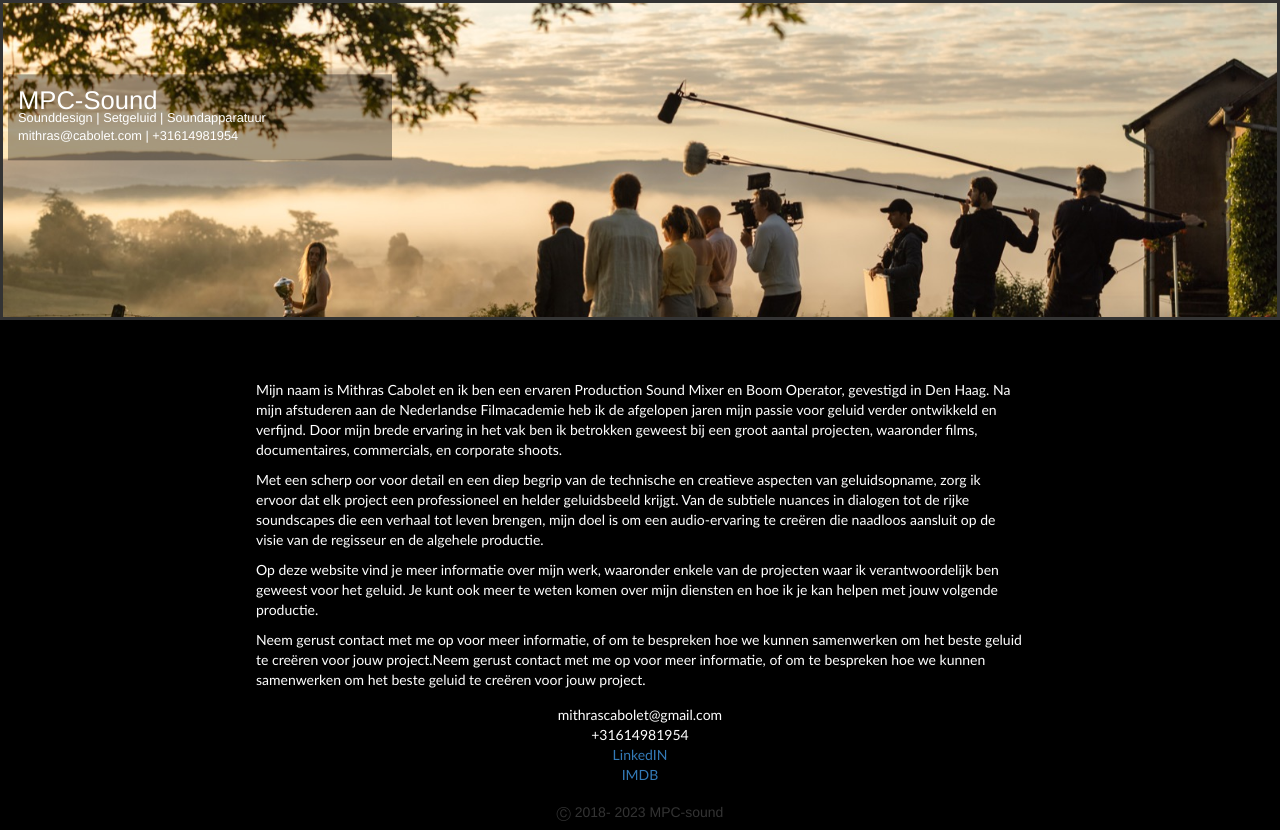
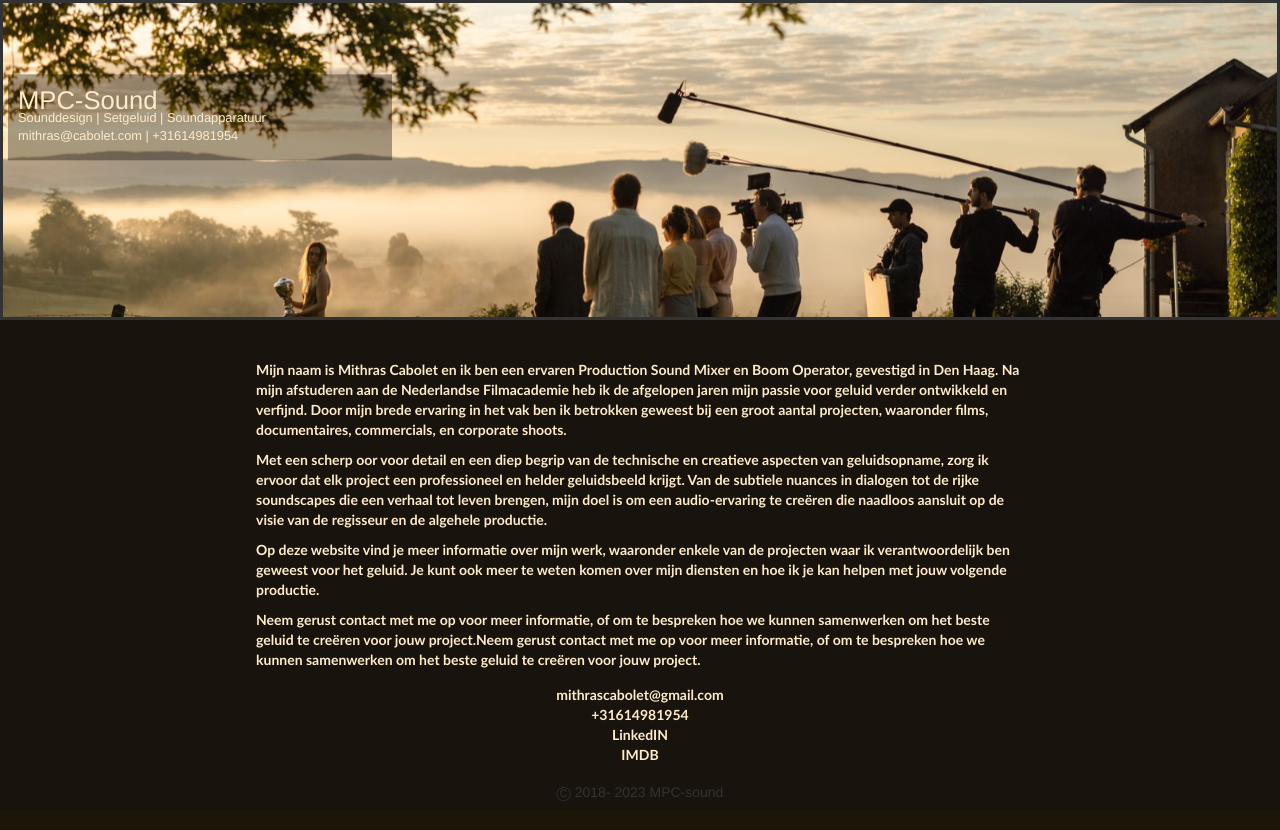
Before and after one commit to Nandjii/website_Mithras, a Flask app: page / in a window 1280 px wide. After the commit the page ends 801 px from the top, so only its background shows below. Run offline with Flask 3, Linux system fonts and the light colour scheme; data that the repository does not hold is empty; some libraries are stand-ins or nearby versions.

```diff
--- a/static/css/styles.css
+++ b/static/css/styles.css
@@ -12,10 +12,15 @@
 	 margin: 0;
 	 padding: 0;
 	 height: 100vh;
-	 background-color: #000;
+	 background-color: #18130d;
 	 background-attachment: fixed;
 
 }
+
+a img {
+	text-decoration: none;
+	border: 0 none;
+	}
 
 .large {
      font-size: 3rem;
@@ -35,6 +40,7 @@
 	 width: 100%;
 	 overflow: hidden;
 	 text-overflow: ellipsis;
+
 }
 
 /* Responsive Top Bar */
@@ -65,6 +71,7 @@
     padding-right: 10px;
     width: clamp(15px, 30vw, 50vw);
     aspect-ratio: 4.5 / 1;
+    color: #ffebc8;
 
 }
 
@@ -142,8 +149,13 @@
 
 
 .text {
-    color: white;
+    color: black;
     font-family: Calibri;
+    front-weight: bold;
+}
+
+.text-intro {
+    color: #ffebc8;
 }
 
 .intro_container {
@@ -156,6 +168,10 @@
     align-items: center;
 }
 
+.intro_container p{
+    font-weight: bold;
+}
+
 .contact_info {
     margin-top: 15px;
     margin-left: 30%;
@@ -165,10 +181,16 @@
     justify-content: center;
     align-items: center;
     text-align: center;
+    color: #ffebc8;
+
+
 }
 
 .item_info {
     margin: 0;
+    outline: 0; /* Remove default browser outline */
+    text-decoration: none; /* Optional: Remove underline */
+    border: 0;
 }
 
 .lowest {
@@ -310,3 +332,15 @@ a img  {
 .column.column-1 {
     animation: scroll-backward 180s linear infinite;
 }
+
+.item_info a {
+    text-decoration: none; /* Removes underline */
+    color: inherit; /* Optional: Makes the link color inherit from its parent */
+    background: none;
+    box-shadow: none;
+    border: none;
+}
+
+.item_info a:hover {
+    text-decoration: underline; /* Optional: Adds underline on hover */
+}
--- a/templates/index.html
+++ b/templates/index.html
@@ -3,6 +3,7 @@
 {% block styles %}
   {{ super() }}
   <meta name="format-detection" content="telephone=no">
+  <meta name="viewport" content="width=device-width, initial-scale=1.0">
   <link rel="stylesheet" href="https://fonts.googleapis.com/css?family=Nunito+Sans:300,400,700">
   <link rel="stylesheet" href="https://fonts.googleapis.com/css?family=Poppins:300,400,700">
   <link rel="stylesheet" href="https://fonts.googleapis.com/css?family=Poppins:300,400,700">
@@ -58,7 +59,6 @@
 
 <div class="intro_container">
     <article class="text" id="intro">
-        <h1 class="item"></h1>
             <p class="text-intro">
                 Mijn naam is Mithras Cabolet en ik ben een ervaren Production Sound Mixer en Boom Operator, gevestigd in
                 Den Haag. Na mijn afstuderen aan de Nederlandse Filmacademie heb ik de afgelopen jaren mijn passie voor
@@ -76,7 +76,7 @@
                  verantwoordelijk ben geweest voor het geluid. Je kunt ook meer te weten komen over mijn diensten en hoe
                  ik je kan helpen met jouw volgende productie.
             </p>
-            <p>
+            <p class="text-intro">
                 Neem gerust contact met me op voor meer informatie, of om te bespreken hoe we kunnen samenwerken om het
                 beste geluid te creëren voor jouw project.Neem gerust contact met me op voor meer informatie, of om te
                 bespreken hoe we kunnen samenwerken om het beste geluid te creëren voor jouw project.
@@ -90,10 +90,10 @@
                     +31614981954
                 </p>
                 <p class="item_info" >
-                    <a href="https://www.linkedin.com/in/mithras-cabolet/">LinkedIN</a>
+                    <a class="link" href="https://www.linkedin.com/in/mithras-cabolet/" >LinkedIN</a>
                 </p>
                 <p class="item_info" >
-                    <a href="https://www.imdb.com/name/nm9727227/?ref_=nv_sr_srsg_0_tt_0_nm_2_in_0_q_mithras%2520cabolet">
+                    <a class="link" href="https://www.imdb.com/name/nm9727227/?ref_=nv_sr_srsg_0_tt_0_nm_2_in_0_q_mithras%2520cabolet" ">
                         IMDB
                     </a>
                 </p>
@@ -104,8 +104,6 @@
 </div>
 
 <div class="lowest">
-<!--    <h3 class="item" >mithrascabolet@gmail.com</h3>-->
-<!--    <h3 class="item" id="lower_info">+31624386634</h3>-->
     <h5 class="item">Ⓒ 2018- 2023 MPC-sound</h5>
 </div>
 
```
